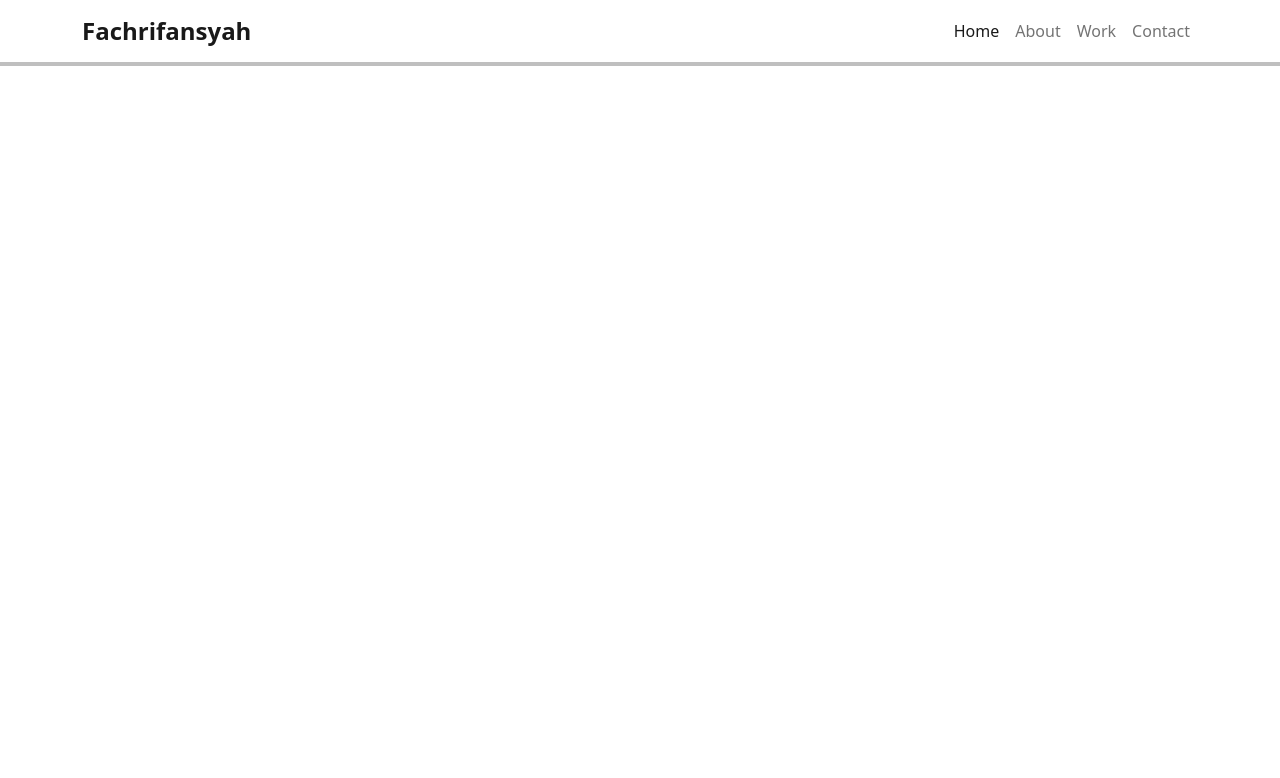
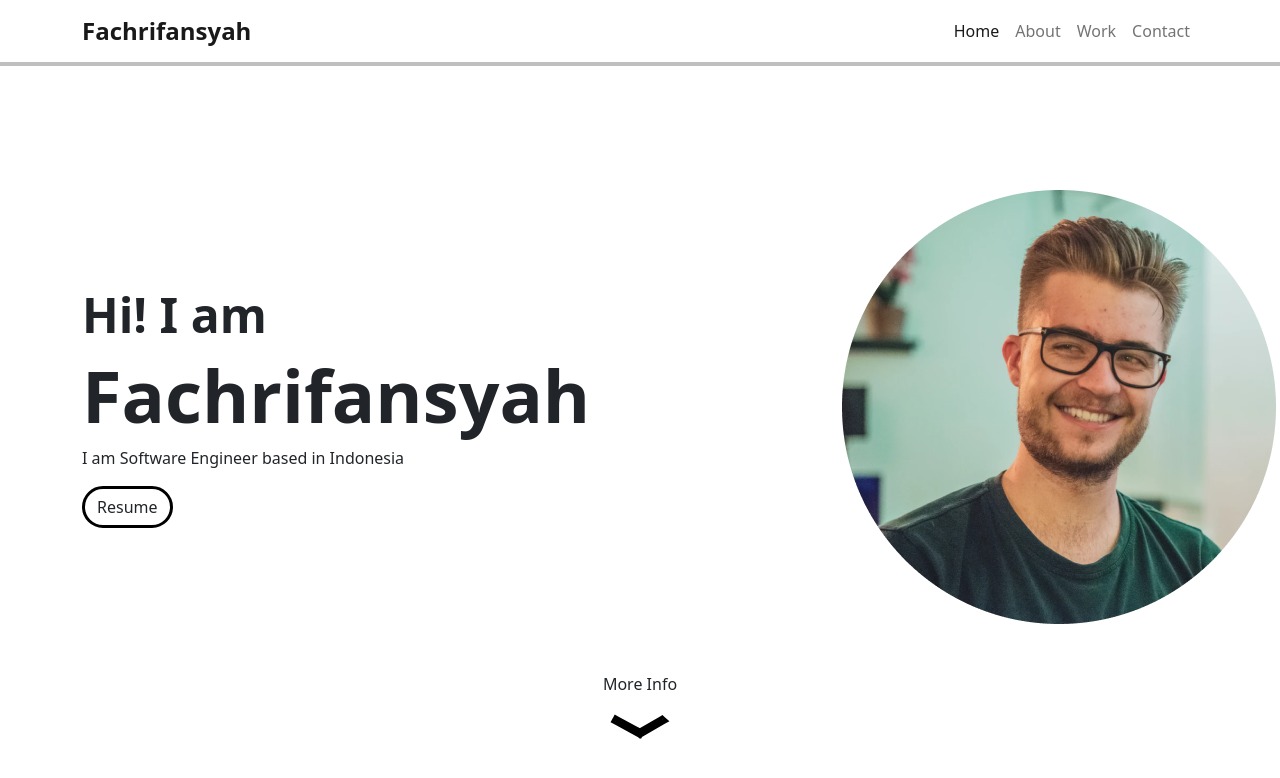
Before and after one commit to fahrifansyah/Portfolio, a plain HTML site: page index.html in a window 1280 px wide. Drawn offline with nearby package versions, Linux system fonts and the light colour scheme.

Commit message:
add home

```diff
--- a/index.html
+++ b/index.html
@@ -33,7 +33,23 @@
           </div>
         </div>
       </nav>
-
+      <section id="home" class="home container">
+        <div class="row d-flex align-items-center">
+            <div class="col-8">
+              <h3 class="fw-semibold">Hi! I am</h3>
+              <h1 class="fw-bold">Fachrifansyah</h1>
+              <p>I am Software Engineer based in Indonesia</p>
+              <a class="btn" href="images/potrait.png" download="">Resume</a>
+            </div>
+            <div class="col-4">
+              <img src="images/potrait.png" alt="Potrait">
+            </div>
+        </div>
+        <div class="d-flex align-items-center flex-column mt-5">
+          <a class="text-decoration-none about text-dark" href="#about">More Info</a>
+          <img class="mt-2 arrow" src="images/arrow.svg" alt="arrow icon">
+        </div>
+      </section>
     <script src="https://cdn.jsdelivr.net/npm/@popperjs/core@2.11.6/dist/umd/popper.min.js" integrity="sha384-oBqDVmMz9ATKxIep9tiCxS/Z9fNfEXiDAYTujMAeBAsjFuCZSmKbSSUnQlmh/jp3" crossorigin="anonymous"></script>
     <script src="https://cdn.jsdelivr.net/npm/bootstrap@5.2.3/dist/js/bootstrap.min.js" integrity="sha384-cuYeSxntonz0PPNlHhBs68uyIAVpIIOZZ5JqeqvYYIcEL727kskC66kF92t6Xl2V" crossorigin="anonymous"></script>
     <script src="https://code.jquery.com/jquery-3.6.3.min.js" integrity="sha256-pvPw+upLPUjgMXY0G+8O0xUf+/Im1MZjXxxgOcBQBXU=" crossorigin="anonymous"></script>
--- a/style.css
+++ b/style.css
@@ -1,4 +1,44 @@
+section{
+    padding-top: 128px;
+}
+
+.btn {
+    border: 3px solid black;
+    border-radius: 24px;
+}
+
+.btn:hover{
+    border: 3px solid black;
+    background-color: black;
+    color: white;
+}
+
 .navbar {
     background-color: white;
     box-shadow: 0px 0px 0px 4px rgba(0, 0, 0, 0.25);
 }
+
+#home h1 {
+    font-size: 72px;
+}
+
+#home h3 {
+    font-size: 48px;
+}
+
+.arrow {
+    width: 60px;
+    animation: updown 2s infinite;
+}
+
+@keyframes updown {
+    0%{
+        transform: translateY(0px);
+    }
+    50%{
+        transform: translateY(10px);
+    }
+    100%{
+        transform: translateY(0px);
+    }
+}
```
